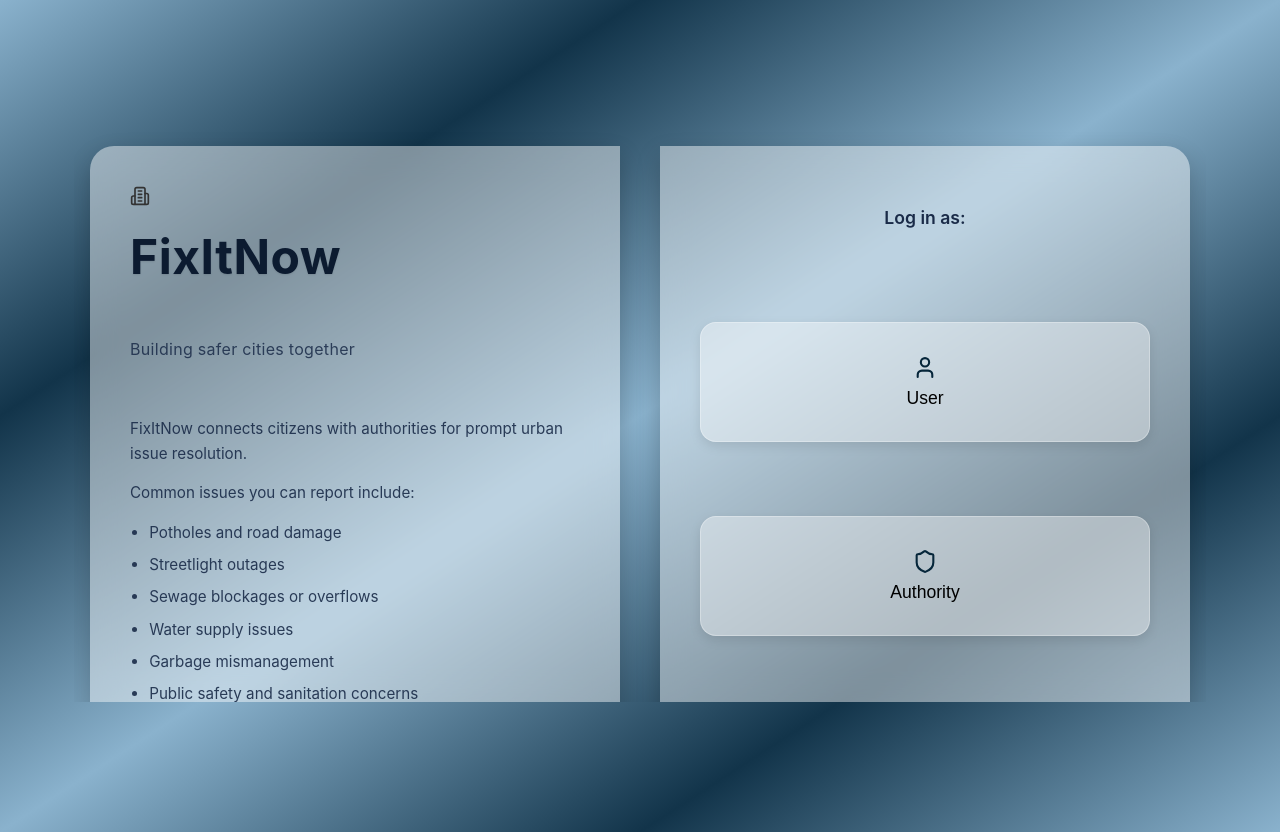
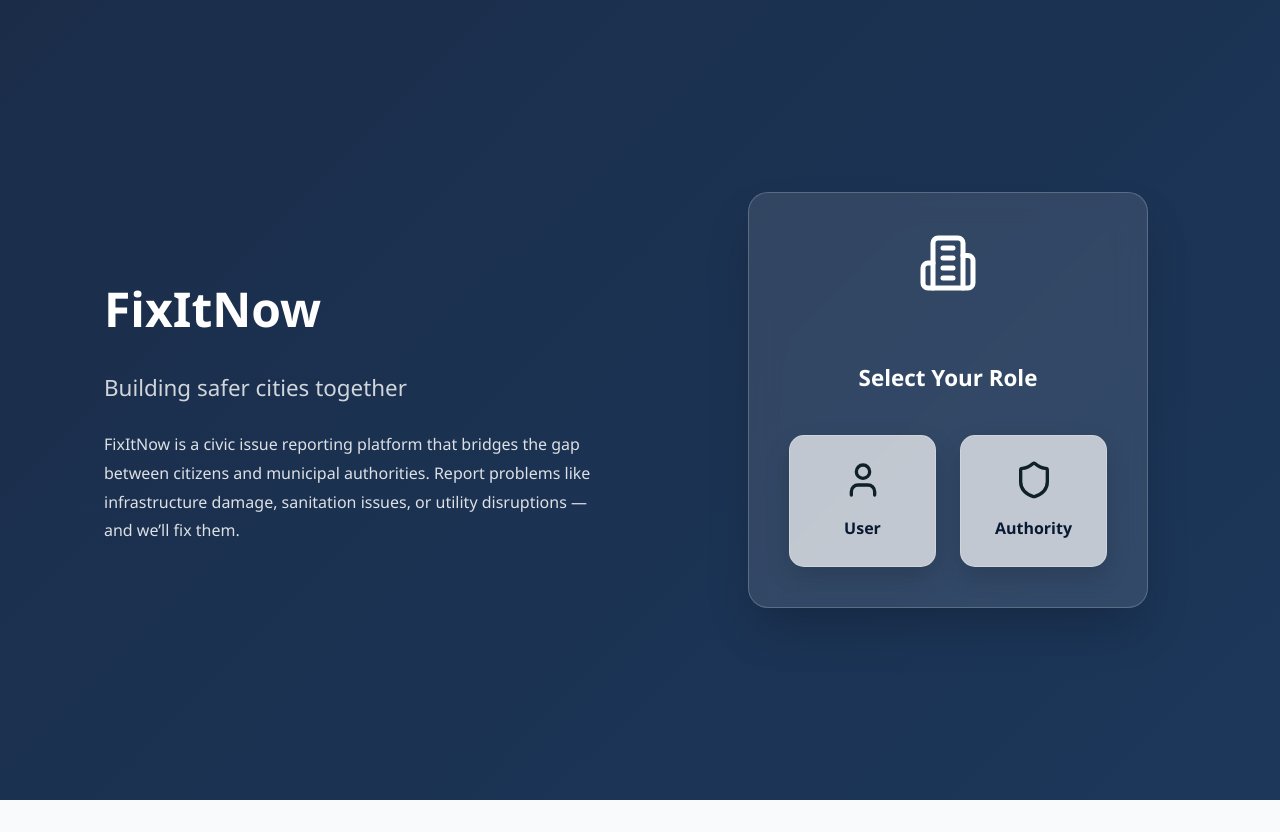
Before and after one commit to JesaDileepPhilip/FixItNow, a React (Vite) app in the folder frontend/: page /login in a window 1280 px wide. After the commit the page ends 800 px from the top, so only its background shows below. Built offline with nearby package versions, Linux system fonts and the light colour scheme.

Commit message:
Final login

```diff
--- a/frontend/src/pages/Login.css
+++ b/frontend/src/pages/Login.css
@@ -1,111 +1,287 @@
+/* Base Styles */
 html, body, #root {
   height: 100%;
   margin: 0;
   padding: 0;
+  font-family: 'Segoe UI', Tahoma, Geneva, Verdana, sans-serif;
+}
+
+* {
+  box-sizing: border-box;
+}
+
+/* Container & Background */
+.login-container {
+  min-height: 100vh;
+  display: flex;
+  justify-content: center;
+  align-items: center;
+  padding: 20px;
+}
+
+.login-container {
+  background: linear-gradient(135deg, #151e2f 0%, #1b2e4b 40%, #1c3a5f 100%);
+  background-size: 200% 200%;
+  animation: gradientBG 20s ease infinite;
 }
 
 
-.login-container {
-  min-height: 100vh;
-  background: linear-gradient(to bottom right, #8ab2cd, #12344a, #8ab2cd, #12344a, #8ab2cd);
+@keyframes gradientBG {
+  0% { background-position: 0% 50%; }
+  50% { background-position: 100% 50%; }
+  100% { background-position: 0% 50%; }
+}
+
+/* Modal & Transition Effects */
+.login-modal {
+  width: 100%;
+  max-width: 900px;
+  transition: all 0.5s ease;
+}
+
+.modal-content {
   display: flex;
+  border-radius: 20px;
+  overflow: hidden;
+  box-shadow: 0 25px 50px -12px rgba(0, 0, 0, 0.25);
+  transition: all 0.3s ease;
+}
+
+/* Glassmorphism Panel */
+.logo-section {
+  flex: 1;
+  padding: 3rem;
+  background: rgba(255, 255, 255, 0.1);
+  backdrop-filter: blur(15px);
+  -webkit-backdrop-filter: blur(15px);
+  border-right: 1px solid rgba(255, 255, 255, 0.2);
+  display: flex;
+  flex-direction: column;
   justify-content: center;
   align-items: center;
-  padding: 1rem;
+  text-align: center;
 }
 
-/* LOGIN FORM BOX */
-.login-box {
+.logo-icon {
+  width: 80px;
+  height: 80px;
+  color: rgba(255, 255, 255, 0.9);
+  margin-bottom: 1.5rem;
+}
+
+.logo-section h1 {
+  color: white;
+  font-size: 2.5rem;
+  margin: 0 0 0.5rem 0;
+  font-weight: 700;
+}
+
+.logo-section p {
+  color: rgba(255, 255, 255, 0.8);
+  font-size: 1.1rem;
+  margin: 0;
+}
+
+/* Role Selection Section */
+.role-selection-section {
+  flex: 1;
+  padding: 3rem;
+  background: rgba(255, 255, 255, 0.9);
+  display: flex;
+  flex-direction: column;
+  justify-content: center;
+}
+
+.role-buttons {
+  display: flex;
+  flex-direction: column;
+  gap: 1.5rem;
+}
+
+.role-btn {
+  display: flex;
+  flex-direction: column;
+  align-items: center;
+  justify-content: center;
+  padding: 1.5rem;
+  border-radius: 12px;
+  background: rgba(255, 255, 255, 0.7);
+  border: 2px solid rgba(0, 0, 0, 0.1);
+  box-shadow: 0 10px 20px -5px rgba(0, 0, 0, 0.1);
+  cursor: pointer;
+  transition: all 0.3s ease;
+  color: #081a32;
+  font-weight: 600;
+}
+
+.role-btn:hover {
+  transform: translateY(-3px);
+  box-shadow: 1 10px 20px -5px rgba(0, 0, 0, 0.1);
   background: white;
-  border-radius: 1.5rem;
-  padding: 1rem;
+}
+
+.role-icon {
+  width: 40px;
+  height: 40px;
+  margin-bottom: 1rem;
+  color: #091f39;
+}
+
+/* Login Form Styles */
+.login-form-container {
   width: 100%;
   max-width: 400px;
-  box-shadow: 0 10px 25px rgba(0, 0, 0, 0.2);
+  padding: 2.5rem;
+  background: rgba(255, 255, 255, 0.1);
   backdrop-filter: blur(15px);
   -webkit-backdrop-filter: blur(15px);
-  border: 1px solid rgba(255, 255, 255, 0.3);
+  border-radius: 20px;
+  box-shadow: 0 25px 50px -12px rgba(0, 0, 0, 0.25);
+  border: 1px solid rgba(255, 255, 255, 0.2);
+  transition: all 0.5s ease;
 }
 
-/* HEADER ICON + TEXT */
 .login-header {
   text-align: center;
-  margin-bottom: 2rem;
+  margin-bottom: 2.5rem;
 }
 
-.login-icon .icon {
-  width: 100px;
-  height: 100px;
-  color: #0f3247;
+.header-icon {
+  width: 60px;
+  height: 60px;
+  color: white;
+  margin-bottom: 1rem;
 }
 
-.login-title {
-  font-size: 3rem;
-  font-weight: 700;
-  color: #0c1b30;
-  margin-top: 0.5rem;
-  letter-spacing: 0.5px;
-  text-shadow: 0 1px 2px rgba(0, 0, 0, 0.1);
-  transition: color 0.3s ease;
+.login-header h1 {
+  color: white;
+  font-size: 2rem;
+  margin: 0 0 0.5rem 0;
 }
 
-.login-subtitle {
-  font-size: 1rem;
-  font-weight: 400;
-  color: #1a2b48;
-  margin-top: 0.25rem;
-  letter-spacing: 0.3px;
-  opacity: 0.85;
-  transition: color 0.3s ease, opacity 0.3s ease;
+.login-header p {
+  color: rgba(255, 255, 255, 0.8);
+  margin: 0;
 }
 
-/* FORM */
+/* Form Elements */
 .login-form {
   display: flex;
   flex-direction: column;
-  gap: 1.25rem;
+  gap: 1.5rem;
 }
 
-.input-group {
+/* Role Selection Styled Like Login Box */
+.role-selection-wrapper {
+  width: 100%;
+  max-width: 400px;
+  padding: 2.5rem;
+  background: rgba(255, 255, 255, 0.1);
+  backdrop-filter: blur(15px);
+  -webkit-backdrop-filter: blur(15px);
+  border-radius: 20px;
+  box-shadow: 0 25px 50px -12px rgba(0, 0, 0, 0.25);
+  border: 1px solid rgba(255, 255, 255, 0.2);
+  transition: all 0.5s ease;
   display: flex;
   flex-direction: column;
+  align-items: center;
+  gap: 2rem;
 }
 
-.input-group label {
-  font-size: 0.9rem;
+.role-selection-wrapper h2 {
+  color: white;
+  font-size: 1.4rem;
   margin-bottom: 0.5rem;
-  color: #374151;
 }
 
-.input-group input {
-  padding: 0.75rem 1rem;
-  border-radius: 1.25rem;
-  border: 1px solid #d1d5db;
-  font-size: 1rem;
-  outline: none;
+.role-cards {
+  display: flex;
+  justify-content: space-between;
+  gap: 1.5rem;
+  width: 100%;
 }
 
-.input-group input:focus {
-  border-color: #60a5fa;
-  box-shadow: 0 0 0 2px rgba(96, 165, 250, 0.3);
+.role-card {
+  flex: 1;
+  padding: 1.5rem;
+  border-radius: 15px;
+  background: rgba(255, 255, 255, 0.7);
+  border: 1px solid rgba(255, 255, 255, 0.25);
+  box-shadow: 0 10px 25px rgba(0, 0, 0, 0.15);
+  color: #081a32;
+  text-align: center;
+  font-weight: 600;
+  transition: all 0.3s ease;
+  cursor: pointer;
+  display: flex;
+  flex-direction: column;
+  align-items: center;
 }
 
-.password-wrapper {
+.role-card:hover {
+  transform: translateY(-5px);
+  background: white;
+  color: #0f2027;
+  box-shadow: 0 15px 30px rgba(0, 0, 0, 0.2);
+}
+
+.role-card-icon {
+  width: 40px;
+  height: 40px;
+  margin-bottom: 1rem;
+  color: #0f2027;
+}
+
+
+.form-group {
+  display: flex;
+  flex-direction: column;
+  gap: 0.5rem;
+}
+
+.form-group label {
+  color: rgba(255, 255, 255, 0.9);
+  font-size: 0.9rem;
+  font-weight: 500;
+}
+
+.form-group input {
+  padding: 1rem;
+  border-radius: 8px;
+  border: 1px solid rgba(255, 255, 255, 0.3);
+  background: rgba(255, 255, 255, 0.1);
+  color: white;
+  font-size: 1rem;
+  transition: all 0.2s ease;
+}
+
+.form-group input:focus {
+  outline: none;
+  border-color: rgba(255, 255, 255, 0.5);
+  background: rgba(255, 255, 255, 0.2);
+}
+
+.form-group input::placeholder {
+  color: rgba(255, 255, 255, 0.5);
+}
+
+.password-group .password-input {
   position: relative;
 }
 
 .toggle-password {
   position: absolute;
+  top: 50%;
   right: 1rem;
-  top: 50%;
   transform: translateY(-50%);
   background: none;
   border: none;
-  color: #6b7280;
+  color: rgba(255, 255, 255, 0.7);
   cursor: pointer;
 }
 
-.options-row {
+.form-options {
   display: flex;
   justify-content: space-between;
   align-items: center;
@@ -115,199 +291,133 @@ html, body, #root {
 .remember-me {
   display: flex;
   align-items: center;
-  gap: 0.4rem;
-  color: #19394f;
+  gap: 0.5rem;
+  color: rgba(255, 255, 255, 0.9);
 }
 
-.forgot-link {
-  color: #19394f;
-  text-decoration: none;
+.remember-me input {
+  accent-color: #4299e1;
 }
 
-.forgot-link:hover {
+.forgot-password {
+  color: rgba(255, 255, 255, 0.9);
+  text-decoration: none;
+  transition: color 0.2s ease;
+}
+
+.forgot-password:hover {
+  color: white;
   text-decoration: underline;
 }
 
-.submit-btn {
-  background-color: #19394f;
+.login-btn {
+  padding: 1rem;
+  border-radius: 8px;
+  border: none;
+  background: #4299e1;
   color: white;
-  border: none;
-  padding: 0.75rem;
   font-size: 1rem;
-  font-weight: 500;
-  border-radius: 0.75rem;
+  font-weight: 600;
   cursor: pointer;
-  transition: background-color 0.2s ease;
+  transition: all 0.3s ease;
+  margin-top: 1rem;
 }
 
-.submit-btn:hover {
-  background-color: #397fad;
+.login-btn:hover {
+  background: #3182ce;
+  transform: translateY(-2px);
 }
 
 .signup-link {
-  margin-top: 1.5rem;
   text-align: center;
-  font-size: 0.9rem;
-  color: #19394f;
+  margin-top: 2rem;
+  color: rgba(255, 255, 255, 0.8);
 }
 
 .signup-link a {
-  color: #19394f;
+  color: white;
+  font-weight: 500;
   text-decoration: none;
+  transition: color 0.2s ease;
 }
 
 .signup-link a:hover {
   text-decoration: underline;
 }
 
-/* ROLE SELECTION VIEW */
-.login-wrapper {
-  display: flex;
-  gap: 2.5rem;
-  justify-content: center;
-  align-items: stretch;
-  width: 100%;
-  max-width: 1100px;
-  height: 540px;
-  padding: 1rem;
-  background: transparent;
-  overflow: hidden;
+/* Responsive Styles */
+@media (max-width: 768px) {
+  .modal-content {
+    flex-direction: column;
   }
 
-.info-box, .selection-box {
-  flex: 1;
-  height: 100%;
-  padding: 2.5rem;
-  display: flex;
-  flex-direction: column;
-  justify-content: flex-start;
-  background: rgba(255, 255, 255, 0.45);
-  backdrop-filter: blur(15px);
-  -webkit-backdrop-filter: blur(15px);
-  box-shadow: 0 10px 25px rgba(0, 0, 0, 0.2);
+  .logo-section {
+    border-right: none;
+    border-bottom: 1px solid rgba(255, 255, 255, 0.2);
+    padding: 2rem;
   }
 
-.info-box {
-  border-radius: 1.5rem 0 0 1.5rem;
-  animation: slideInLeft 0.9s ease-out;
+  .role-selection-section {
+    padding: 2rem;
   }
 
-.selection-box {
-  border-radius: 0 1.5rem 1.5rem 0;
-  animation: slideInRight 0.9s ease-out;
-  align-items: center;
-}
-
-.login-header-alt {
-  display: flex;
-  flex-direction: column;
-  align-items: flex-start;
-  gap: 0.3rem;
-  margin-bottom: 1.5rem;
-}
-
-.login-description {
-  font-size: 0.95rem;
-  color: #1a2b48;
-  line-height: 1.6;
-  opacity: 0.9;
-}
-
-.login-description ul {
-  margin-top: 0.75rem;
-  padding-left: 1.2rem;
-}
-
-.login-description li {
-  margin-bottom: 0.5rem;
-  list-style-type: disc;
-}
-
-.role-title {
-  font-size: 1.1rem;
-  font-weight: 600;
-  color: #1a2b48;
-  margin-bottom: 1rem;
-}
-
-.role-selection {
-  display: flex;
-  flex-direction: column;
-  justify-content: space-evenly;
-  height: 100%;
-  width: 100%;
-  padding-bottom: 1rem;
-}
-
-.role-btn {
-  display: flex;
-  flex-direction: column;
-  align-items: center;
-  justify-content: center;
-  background-color: #ffffff64;
-  border: 1px solid rgba(255, 255, 255, 0.3);
-  border-radius: 1rem;
+  .login-form-container {
     padding: 2rem;
-  width: 100%;
-  height: 120px;
-  font-size: 1.1rem;
-  font-weight: 500;
-  cursor: pointer;
-  transition: all 0.3s ease;
-  box-shadow: 0 4px 12px rgba(0, 0, 0, 0.1);
-}
-
-.role-btn:hover {
-  background-color: #e0f1ff;
-  transform: scale(1.03);
-}
-
-.role-icon {
-  width: 36px;
-  height: 36px;
-  margin-bottom: 0.5rem;
-  color: #06263a;
-}
-
-/* ANIMATIONS */
-@keyframes slideInLeft {
-  from {
-    opacity: 0;
-    transform: translateX(-50px);
-  }
-  to {
-    opacity: 1;
-    transform: translateX(0);
   }
 }
 
-@keyframes slideInRight {
-  from {
-    opacity: 0;
-    transform: translateX(50px);
+@media (max-width: 480px) {
+  .login-container {
+    padding: 15px;
   }
-  to {
-    opacity: 1;
-    transform: translateX(0);
+
+  .modal-content {
+    border-radius: 15px;
+  }
+
+  .login-form-container {
+    padding: 1.5rem;
   }
 }
 
-/* RESPONSIVE DESIGN */
-@media (max-width: 768px) {
-  .login-wrapper {
-    flex-direction: column;
-    height: auto;
-  }
-
-  .info-box,
-  .selection-box {
+.modal-split {
+  display: flex;
+  gap: 2rem;
   width: 100%;
-    height: auto;
-    border-radius: 1rem;
+  max-width: 1200px;
+  align-items: center;
+  justify-content: center;
   padding: 2rem;
 }
 
-  .role-selection {
-    flex-direction: column;
+.left-info {
+  flex: 1;
+  color: white;
+  padding: 2rem;
+  text-align: left;
 }
+
+.project-title {
+  font-size: 3rem;
+  font-weight: bold;
+  margin-bottom: 0.5rem;
 }
+
+.project-tagline {
+  font-size: 1.4rem;
+  margin-bottom: 1.5rem;
+  color: rgba(255, 255, 255, 0.8);
+}
+
+.project-desc {
+  font-size: 1rem;
+  line-height: 1.8;
+  max-width: 500px;
+  color: rgba(255, 255, 255, 0.85);
+}
+
+.right-modal {
+  flex: 1;
+  display: flex;
+  justify-content: center;
+}
--- a/frontend/src/pages/Login.jsx
+++ b/frontend/src/pages/Login.jsx
@@ -1,10 +1,8 @@
 import React, { useState } from 'react';
 import { Building2, Eye, EyeOff, Shield, User } from 'lucide-react';
-import { Link } from 'react-router-dom';
+import { Link, useNavigate, useLocation } from 'react-router-dom';
 import './login.css';
-import { useNavigate, useLocation } from 'react-router-dom';
 import { authAPI, tokenStorage, userStorage } from '../services/api';
-
 
 function Login() {
   const [showPassword, setShowPassword] = useState(false);
@@ -31,22 +29,19 @@ function Login() {
 
       if (roleSelected === 'user') {
         response = await authAPI.userLogin({ username: email, password });
-        // Store tokens and user data
         tokenStorage.setTokens(response.access_token, response.refresh_token);
         userStorage.setUser(response.user);
       } else if (roleSelected === 'authority') {
         response = await authAPI.authorityLogin({ name: email, password });
-        // For authority, we'll store session data differently
         userStorage.setUser(response.authority);
       }
 
       console.log('Login successful:', response);
 
-      // Navigate based on role
       if (roleSelected === 'user') {
-        navigate('/'); // Navigate to landing page for public users
+        navigate('/');
       } else {
-        navigate('/authority'); // Navigate to authority page
+        navigate('/authority');
       }
 
     } catch (error) {
@@ -63,48 +58,38 @@ function Login() {
     navigate(`/login/${role.toLowerCase()}`);
   };
 
-
   return (
     <div className="login-container">
       {showModal ? (
-        <div className="login-wrapper">
-          <div className="info-box animate-left">
-            <div className="login-header-alt">
-              <Building2 className="icon" />
-              <h1 className="login-title">FixItNow</h1>
-              <p className="login-subtitle">Building safer cities together</p>
-            </div>
-            <div className="login-description">
-              <p>FixItNow connects citizens with authorities for prompt urban issue resolution.</p>
-              <p>Common issues you can report include:</p>
-              <ul>
-                <li>Potholes and road damage</li>
-                <li>Streetlight outages</li>
-                <li>Sewage blockages or overflows</li>
-                <li>Water supply issues</li>
-                <li>Garbage mismanagement</li>
-                <li>Public safety and sanitation concerns</li>
-              </ul>
-            </div>
+        <div className="modal-split">
+          <div className="left-info">
+            <h1 className="project-title">FixItNow</h1>
+            <p className="project-tagline">Building safer cities together</p>
+            <p className="project-desc">
+              FixItNow is a civic issue reporting platform that bridges the gap between citizens and municipal authorities.
+              Report problems like infrastructure damage, sanitation issues, or utility disruptions — and we’ll fix them.
+            </p>
           </div>
 
-          <div className="selection-box animate-right">
-            <p className="role-title">Log in as:</p>
-            <div className="role-selection">
-              <button onClick={() => handleRoleSelect('user')} className="role-btn">
-              <User className="role-icon" />
-              User
-            </button>
-            <button onClick={() => handleRoleSelect('authority')} className="role-btn">
-              <Shield className="role-icon" />
-              Authority
-            </button>
-
+          <div className="right-modal">
+            <div className="role-selection-wrapper">
+              <Building2 className="header-icon" />
+              <h2>Select Your Role</h2>
+              <div className="role-cards">
+                <div className="role-card" onClick={() => handleRoleSelect('user')}>
+                  <User className="role-card-icon" />
+                  User
+                </div>
+                <div className="role-card" onClick={() => handleRoleSelect('authority')}>
+                  <Shield className="role-card-icon" />
+                  Authority
+                </div>
+              </div>
             </div>
           </div>
         </div>
       ) : (
-        <div className="login-box">
+        <div className="login-form-container">
           <div className="login-header">
             <div className="login-icon">
               <Building2 className="icon" />
@@ -114,19 +99,21 @@ function Login() {
           </div>
 
           <form onSubmit={handleSubmit} className="login-form">
-            <div className="input-group">
+            <div className="form-group">
+              <label htmlFor="email">User ID</label>
               <input
                 type="text"
                 id="email"
                 value={email}
                 onChange={(e) => setEmail(e.target.value)}
-                placeholder="Enter your username"
+                placeholder="Enter your user ID"
                 required
               />
             </div>
 
-            <div className="input-group">
-              <div className="password-wrapper">
+            <div className="form-group password-group">
+              <label htmlFor="password">Password</label>
+              <div className="password-input">
                 <input
                   type={showPassword ? 'text' : 'password'}
                   id="password"
@@ -145,7 +132,7 @@ function Login() {
               </div>
             </div>
 
-            <div className="options-row">
+            <div className="form-options">
               <label className="remember-me">
                 <input
                   type="checkbox"
@@ -154,10 +141,15 @@ function Login() {
                 />
                 Remember me
               </label>
-              <a href="#" className="forgot-link">Forgot password?</a>
+              <a href="#" className="forgot-password">Forgot password?</a>
             </div>
 
-            {error && <div className="error-message" style={{ color: 'red', textAlign: 'center', marginBottom: '1rem' }}>{error}</div>}
+            {error && (
+              <div className="error-message" style={{ color: 'red', textAlign: 'center', marginBottom: '1rem' }}>
+                {error}
+              </div>
+            )}
+
             <button type="submit" className="submit-btn" disabled={loading}>
               {loading ? 'Logging in...' : 'Login'}
             </button>
@@ -168,7 +160,6 @@ function Login() {
               Don't have an account? <Link to="/signup">Sign up</Link>
             </p>
           )}
-
         </div>
       )}
     </div>
--- a/frontend/src/pages/Signup.jsx
+++ b/frontend/src/pages/Signup.jsx
@@ -1,8 +1,8 @@
 import React, { useState } from 'react';
 import { Building2, Eye, EyeOff } from 'lucide-react';
 import './login.css';
+import { Link, useNavigate } from 'react-router-dom';
 import { authAPI, tokenStorage, userStorage } from '../services/api';
-import { useNavigate } from 'react-router-dom';
 
 function Signup() {
   const [useEmail, setUseEmail] = useState(false);
@@ -33,7 +33,6 @@ function Signup() {
         userStorage.setUser(response.user);
         navigate('/dashboard');
       } else {
-        // If no tokens, user needs to login
         alert(response.message || 'Please log in to continue.');
         navigate('/login');
       }
@@ -48,28 +47,27 @@ function Signup() {
 
   return (
     <div className="login-container">
-      <div className="login-box">
+      <div className="login-form-container">
         <div className="login-header">
-          <div className="login-icon">
-            <Building2 className="icon" />
-          </div>
-          <h1 className="login-title">Create Account</h1>
-          <p className="login-subtitle">Join FixItNow – Build safer cities</p>
+          <Building2 className="header-icon" />
+          <h1>Create Account</h1>
+          <p>Join FixItNow – Build safer cities</p>
         </div>
 
         {!useEmail ? (
           <div className="login-form" style={{ gap: '1rem' }}>
-            <button type="button" className="submit-btn" onClick={() => console.log('Google SignUp')}>
+            <button type="button" className="login-btn" onClick={() => console.log('Google SignUp')}>
               Continue with Google
             </button>
-            <p style={{ color: '#19394f', textAlign: 'center', fontSize: '0.9rem' }}>or</p>
-            <button type="button" className="submit-btn" onClick={() => setUseEmail(true)}>
+            <p style={{ color: '#fff', textAlign: 'center', fontSize: '0.9rem' }}>or</p>
+            <button type="button" className="login-btn" onClick={() => setUseEmail(true)}>
               Continue with Email
             </button>
           </div>
         ) : (
           <form onSubmit={handleSubmit} className="login-form">
-            <div className="input-group">
+            <div className="form-group">
+              <label htmlFor="username">Username</label>
               <input
                 type="text"
                 id="username"
@@ -80,7 +78,8 @@ function Signup() {
               />
             </div>
 
-            <div className="input-group">
+            <div className="form-group">
+              <label htmlFor="email">Email</label>
               <input
                 type="email"
                 id="email"
@@ -91,8 +90,9 @@ function Signup() {
               />
             </div>
 
-            <div className="input-group">
-              <div className="password-wrapper">
+            <div className="form-group password-group">
+              <label htmlFor="password">Password</label>
+              <div className="password-input">
                 <input
                   type={showPassword ? 'text' : 'password'}
                   id="password"
@@ -111,15 +111,19 @@ function Signup() {
               </div>
             </div>
 
-            {error && <div className="error-message" style={{ color: 'red', textAlign: 'center', marginBottom: '1rem' }}>{error}</div>}
-            <button type="submit" className="submit-btn" disabled={loading}>
+            {error && (
+              <div className="error-message" style={{ color: 'red', textAlign: 'center', marginBottom: '1rem' }}>
+                {error}
+              </div>
+            )}
+            <button type="submit" className="login-btn" disabled={loading}>
               {loading ? 'Signing up...' : 'Sign up'}
             </button>
           </form>
         )}
 
         <p className="signup-link">
-          Already have an account? <a href="/login">Log in</a>
+          Already have an account? <Link to="/login">Log in</Link>
         </p>
       </div>
     </div>
```
Also changed, not shown: 1 other file (tests, documents, lock files or other folders). Lines whose indentation alone changed are shown as unchanged.
